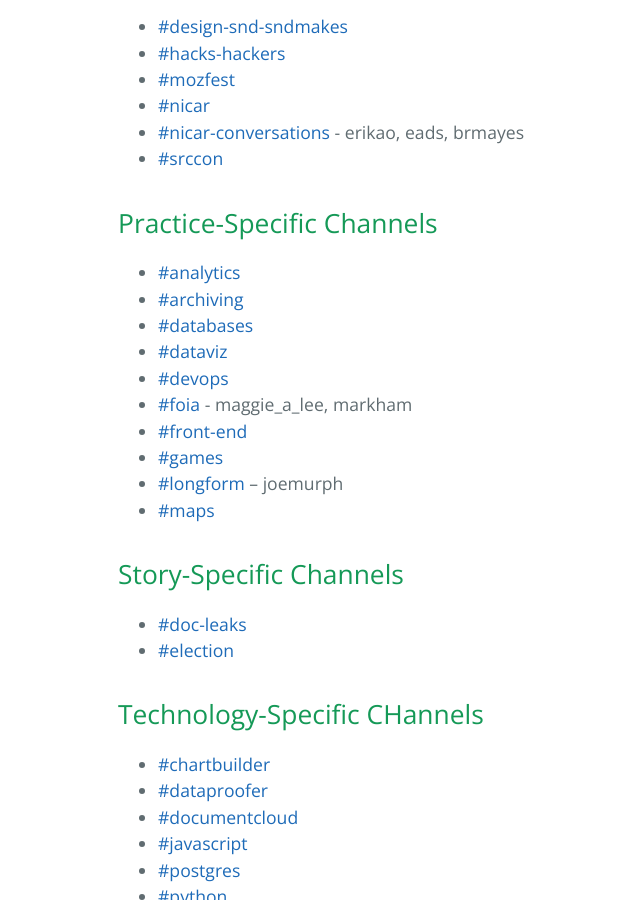
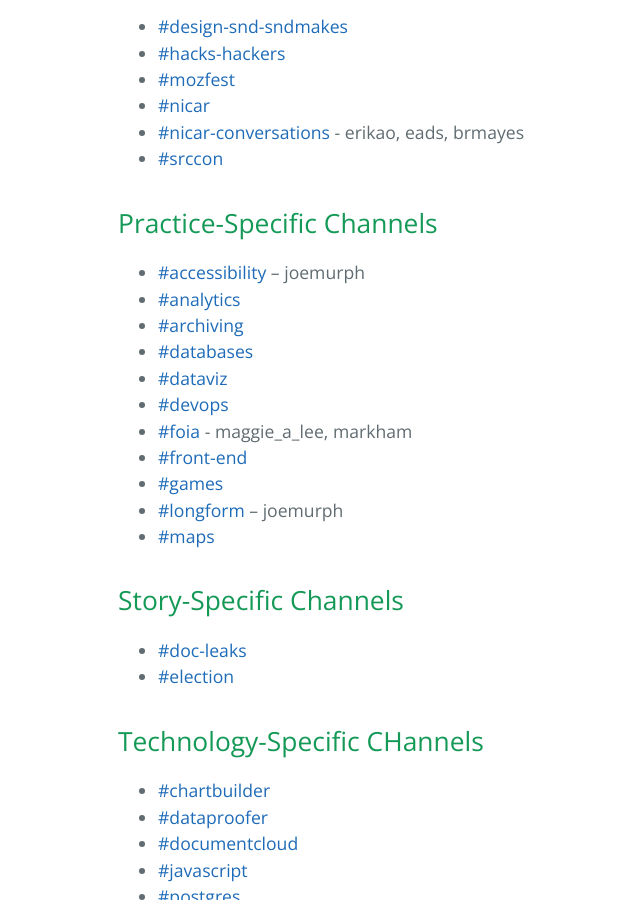
Before and after one commit to newsnerdery/newsnerdery, a Jekyll site: the page built from index.md, in a window 1280 px wide and 900 px high, scrolled down 1280 px. Shown: the whole window, without its empty margins (106-746 px from the left). Built offline with Jekyll 4.4.1, drawn with Linux system fonts in a browser that asks for light colours; our own code applies the rules of GitHub Pages for plain Markdown files.

Commit message:
Add accessibility channel w/ joemurph as mod

```diff
--- a/index.md
+++ b/index.md
@@ -34,6 +34,7 @@ We have more than 40 Slack channels. We try to keep the list of channels pruned
 * [#srccon](https://newsnerdery.slack.com/messages/srccon/)
 
 ## Practice-Specific Channels
+* [#accessibility](https://newsnerdery.slack.com/messages/accessibility/) – joemurph
 * [#analytics](https://newsnerdery.slack.com/messages/analytics/)
 * [#archiving](https://newsnerdery.slack.com/messages/archiving/)
 * [#databases](https://newsnerdery.slack.com/messages/databases/)
```
